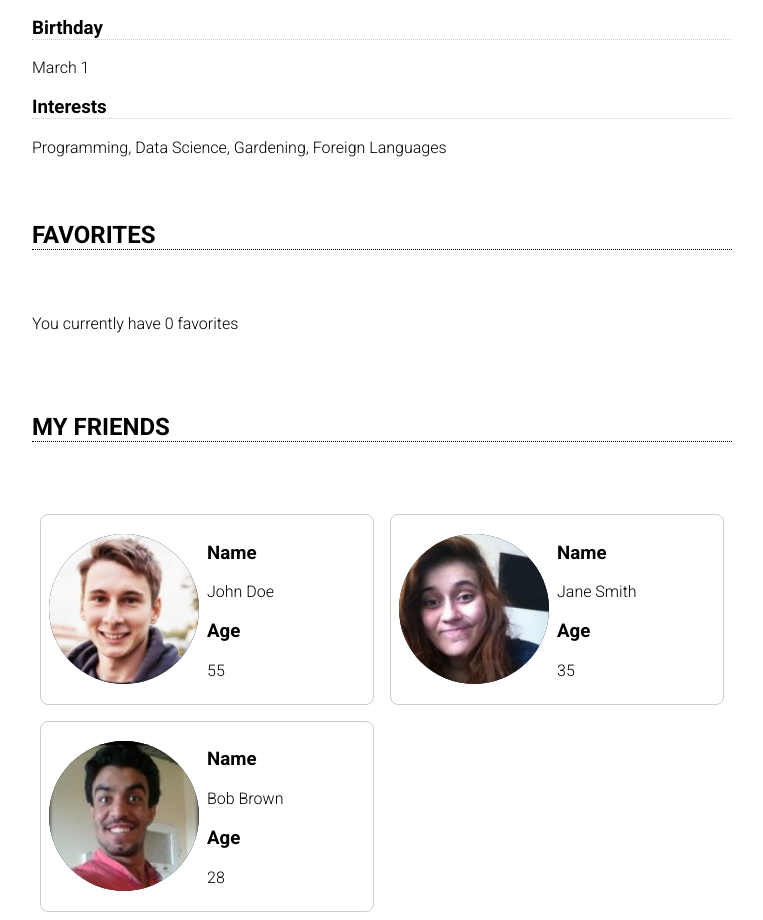
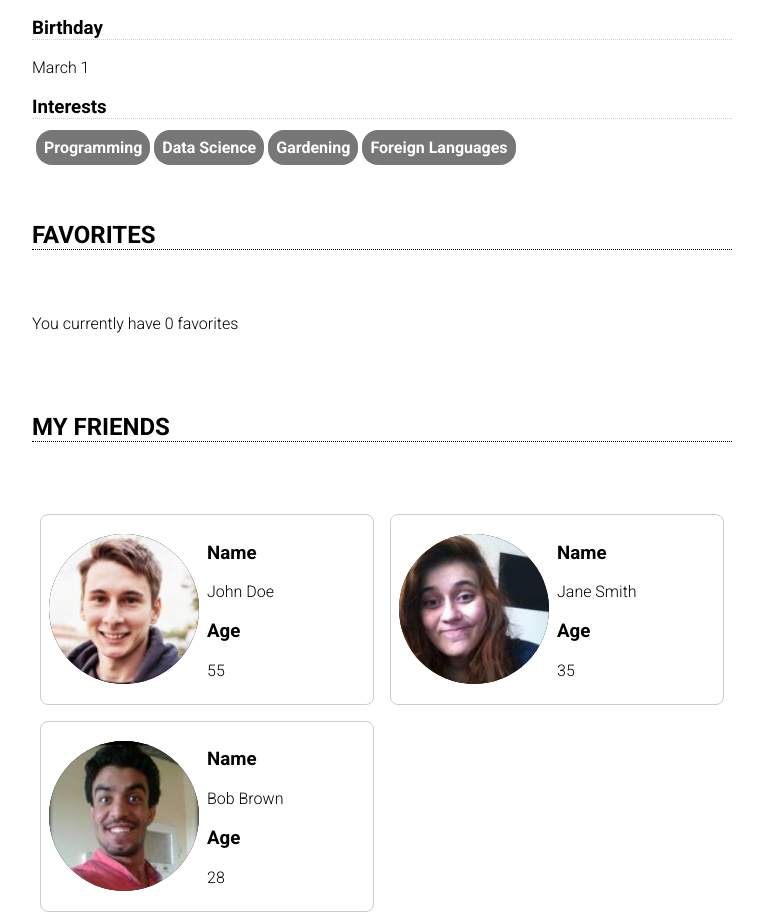
Before and after one commit to CBT-Nuggets/react-basics, a React (Create React App) app: page / in a window 1280 px wide. Shown: the part 983-1903 px from the top of the page, without its empty margins (258-1021 px from the left). Built offline with nearby package versions, Linux system fonts and the light colour scheme.

Commit message:
17 Breaking off components (part 2)

```diff
--- a/src/ProfileInfo.js
+++ b/src/ProfileInfo.js
@@ -1,4 +1,5 @@
 import PropTypes from 'prop-types';
+import { Tag } from './Tag';
 import styles from './ProfileInfo.module.css';
 
 const ProfileInfo = ({ person }) => {
@@ -21,7 +22,7 @@ const ProfileInfo = ({ person }) => {
 		<h3 className={styles.detailHeading}>Birthday</h3>
 		<p>{person.birthday}</p>
 		<h3 className={styles.detailHeading}>Interests</h3>
-		<p>{person.interests.join(', ')}</p>
+		<p>{person.interests.map(interest => <Tag text={interest} />)}</p>
 		</>
 	);
 }
--- a/src/Tag.js
+++ b/src/Tag.js
@@ -1,7 +1,12 @@
 import PropTypes from 'prop-types';
+import styles from './Tag.module.css';
 
 const Tag = ({ text }) => {
-
+	return (
+		<div className={styles.tag}>
+			{text}
+		</div>
+	);
 }
 
 Tag.propTypes = {
--- /dev/null
+++ b/src/Tag.module.css
@@ -0,0 +1,9 @@
+.tag {
+	background-color: #777;
+	border-radius: 16px;
+	color: white;
+	display: inline;
+	font-weight: bold;
+	margin-left: 4px;
+	padding: 8px;
+}
```
